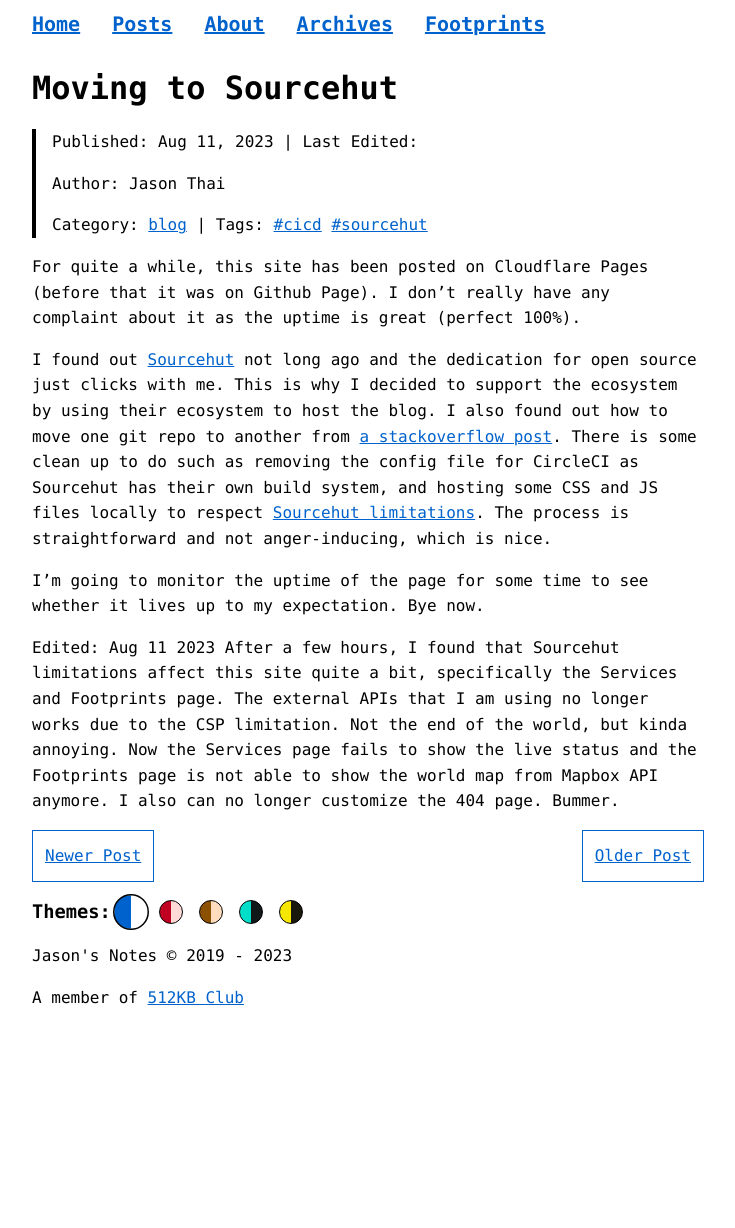
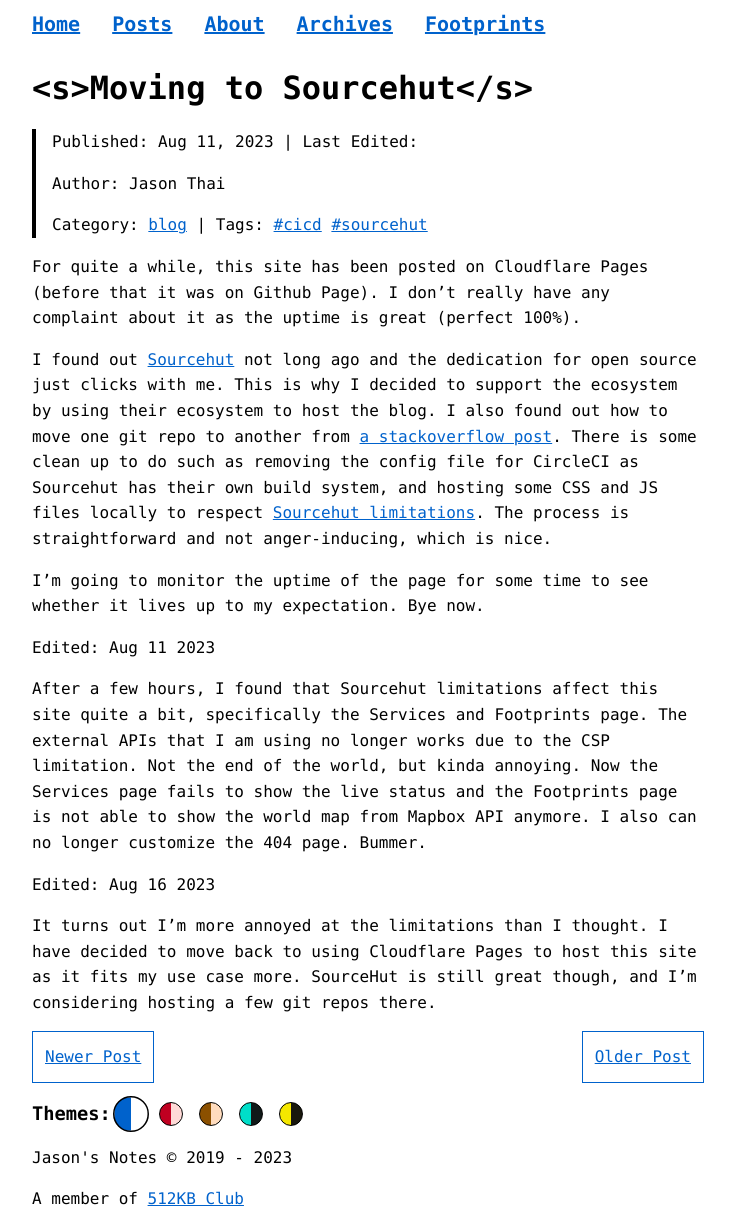
Before and after one commit to jasontthai/jasonthai.me, a Jekyll site: the page built from _posts/2023-08-11-moving-to-sourcehut.md, in a window 1280 px wide. Shown: the whole page, without its empty margins (272-1007 px from the left). Built offline with Jekyll 4.4.1, drawn with Linux system fonts in a browser that asks for light colours; our own code applies the rules of GitHub Pages for plain Markdown files; before the commit the page ends 1026 px from its top, so only the background shows below that.

Commit message:
update _posts/2023-08-11-moving-to-sourcehut.md

```diff
--- a/_posts/2023-08-11-moving-to-sourcehut.md
+++ b/_posts/2023-08-11-moving-to-sourcehut.md
@@ -1,5 +1,5 @@
 ---
-title: Moving to Sourcehut
+title: <s>Moving to Sourcehut</s>
 category: blog
 tags:
 - cicd
@@ -13,4 +13,9 @@
 I'm going to monitor the uptime of the page for some time to see whether it lives up to my expectation. Bye now.
 
 Edited: Aug 11 2023
+
 After a few hours, I found that Sourcehut limitations affect this site quite a bit, specifically the Services and Footprints page. The external APIs that I am using no longer works due to the CSP limitation. Not the end of the world, but kinda annoying. Now the Services page fails to show the live status and the Footprints page is not able to show the world map from Mapbox API anymore. I also can no longer customize the 404 page. Bummer.
+
+Edited: Aug 16 2023
+
+It turns out I'm more annoyed at the limitations than I thought. I have decided to move back to using Cloudflare Pages to host this site as it fits my use case more. SourceHut is still great though, and I'm considering hosting a few git repos there.
```
